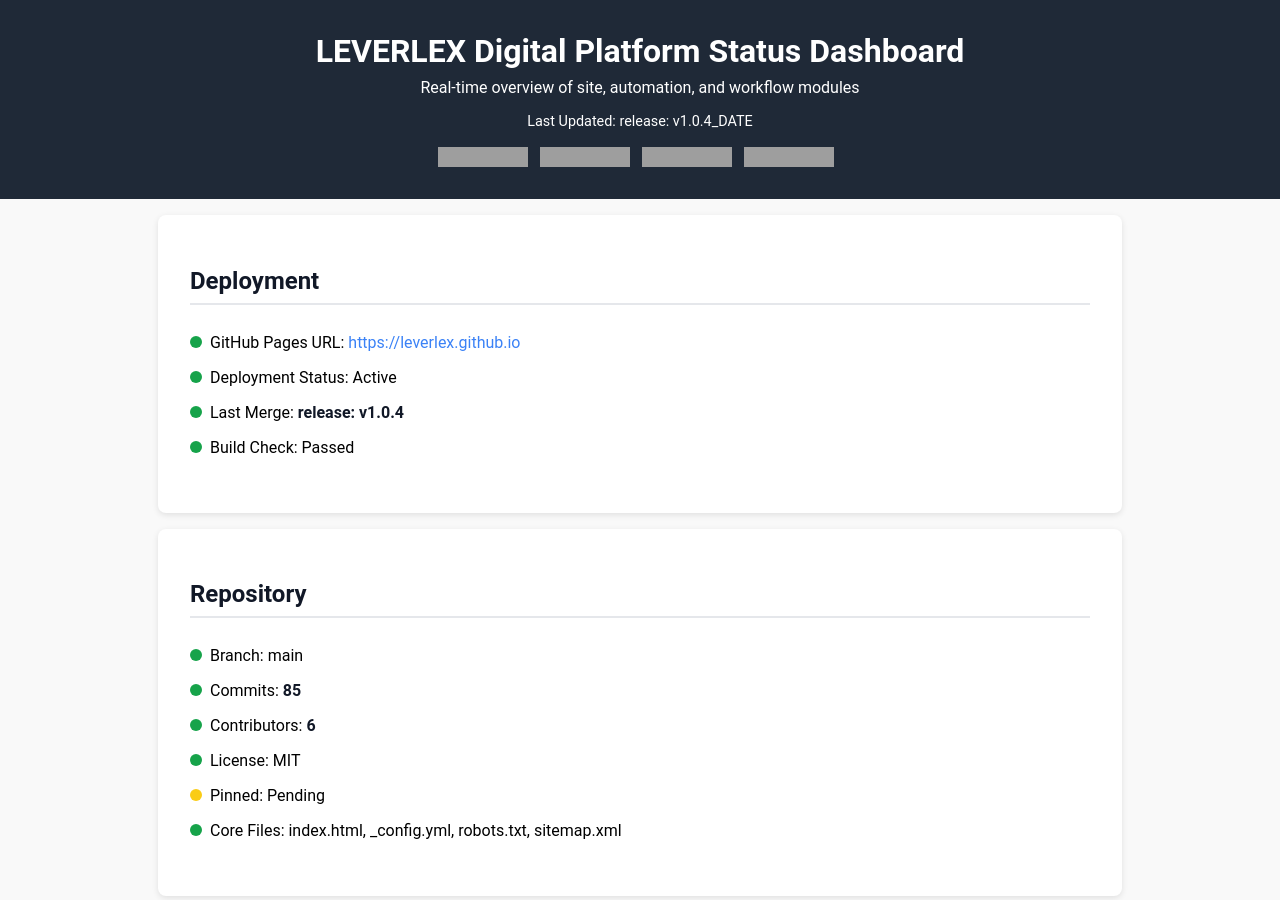
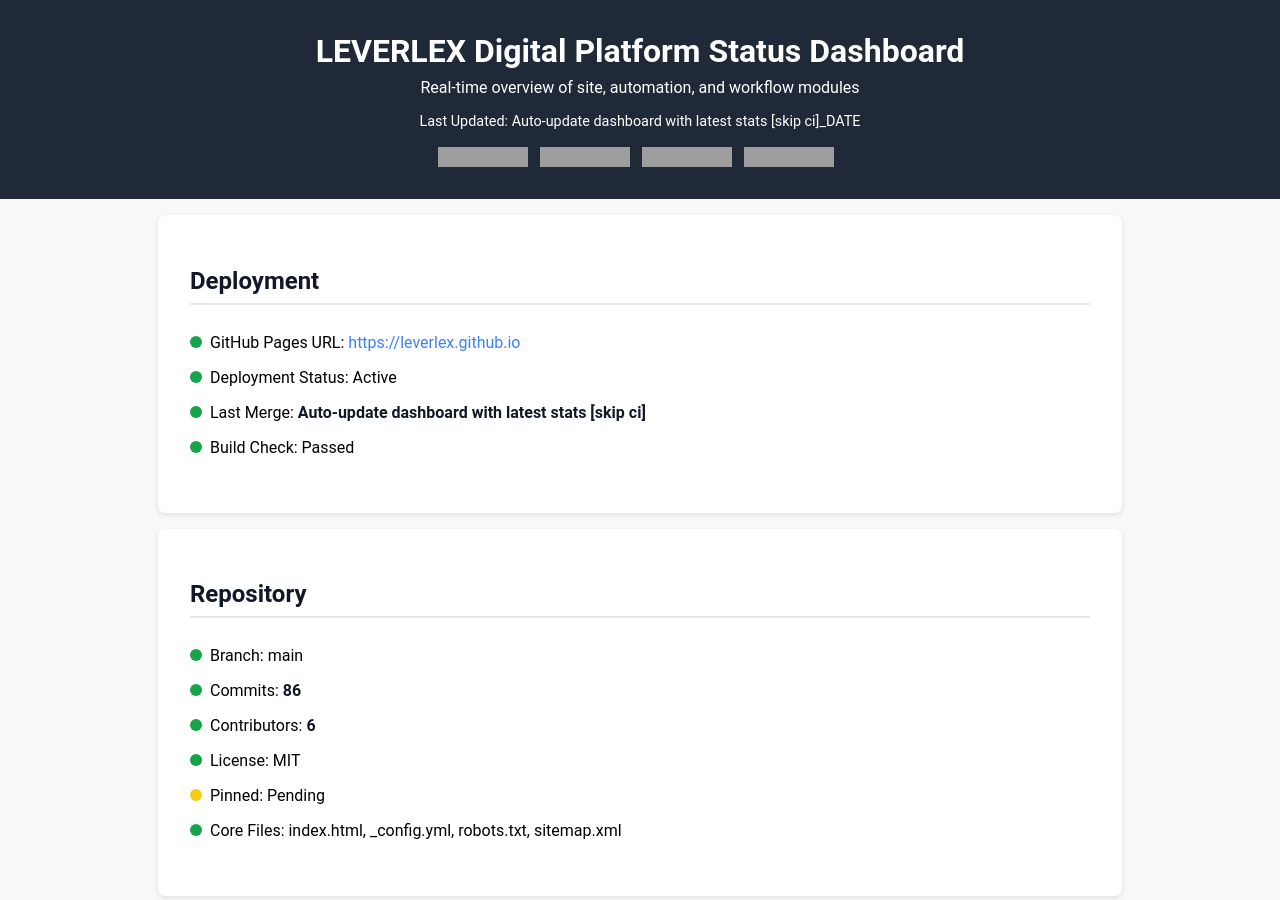
Before and after one commit to LEVERLEX/leverlex.github.io, a Jekyll site: the page dashboard.html, which Jekyll copies as it is, in a window 1280 px wide and 900 px high. Built offline with Jekyll 4.4.1, drawn with Linux system fonts in a browser that asks for light colours; grey boxes are pictures that could not be loaded.

Commit message:
Auto-update dashboard with latest stats [skip ci]

```diff
--- a/dashboard.html
+++ b/dashboard.html
@@ -28,7 +28,7 @@
 <header>
   <h1>LEVERLEX Digital Platform Status Dashboard</h1>
   <p>Real-time overview of site, automation, and workflow modules</p>
-  <p style="font-size: 0.9rem; margin-top: 0.5rem;">Last Updated: release: v1.0.4_DATE</p>
+  <p style="font-size: 0.9rem; margin-top: 0.5rem;">Last Updated: Auto-update dashboard with latest stats [skip ci]_DATE</p>
   <div class="workflow-badges">
     <img src="https://img.shields.io/badge/status-active-success" alt="Status Badge" class="badge">
     <img src="https://img.shields.io/badge/deployment-github--pages-blue" alt="Deployment Badge" class="badge">
@@ -42,7 +42,7 @@
   <ul>
     <li><span class="status green"></span>GitHub Pages URL: <a href="https://leverlex.github.io" target="_blank">https://leverlex.github.io</a></li>
     <li><span class="status green"></span>Deployment Status: Active</li>
-    <li><span class="status green"></span>Last Merge: <span class="stat-value">release: v1.0.4</span></li>
+    <li><span class="status green"></span>Last Merge: <span class="stat-value">Auto-update dashboard with latest stats [skip ci]</span></li>
     <li><span class="status green"></span>Build Check: Passed</li>
   </ul>
 </section>
@@ -51,7 +51,7 @@
   <h2>Repository</h2>
   <ul>
     <li><span class="status green"></span>Branch: main</li>
-    <li><span class="status green"></span>Commits: <span class="stat-value" id="commit-count">85</span></li>
+    <li><span class="status green"></span>Commits: <span class="stat-value" id="commit-count">86</span></li>
     <li><span class="status green"></span>Contributors: <span class="stat-value" id="contributor-count">6</span></li>
     <li><span class="status green"></span>License: MIT</li>
     <li><span class="status yellow"></span>Pinned: Pending</li>
```
